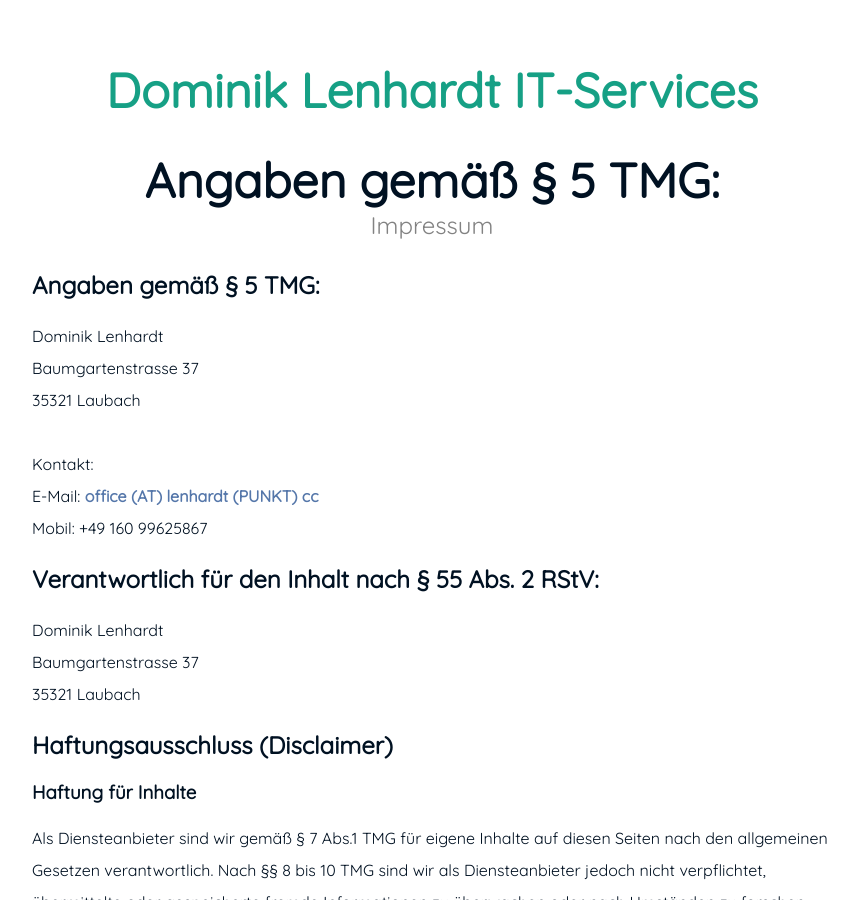
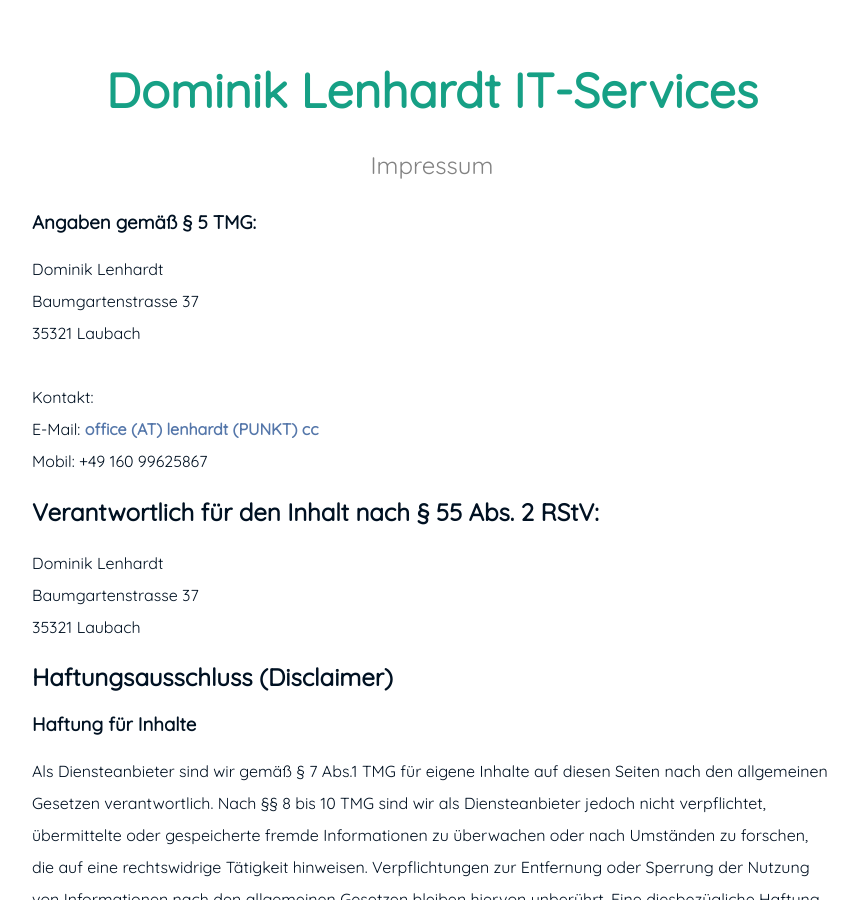
Before and after one commit to lenhardt-its/lenhardt-its.github.io, a Jekyll site: the page built from impressum.md, in a window 1280 px wide and 900 px high. Shown: the whole window, without its empty margins (208-1066 px from the left). Built offline with Jekyll 4.4.1, drawn with Linux system fonts in a browser that asks for light colours; our own code applies the rules of GitHub Pages for plain Markdown files.

Commit message:
fix typo

```diff
--- a/impressum.md
+++ b/impressum.md
@@ -2,7 +2,7 @@
 permalink: /impressum/
 subtitle: "Impressum"
 ---
-## Angaben gemäß § 5 TMG:
+<h3>Angaben gemäß § 5 TMG:</h3>
 <p>Dominik Lenhardt<br>
 Baumgartenstrasse 37<br>
 35321 Laubach<br><br>
```
